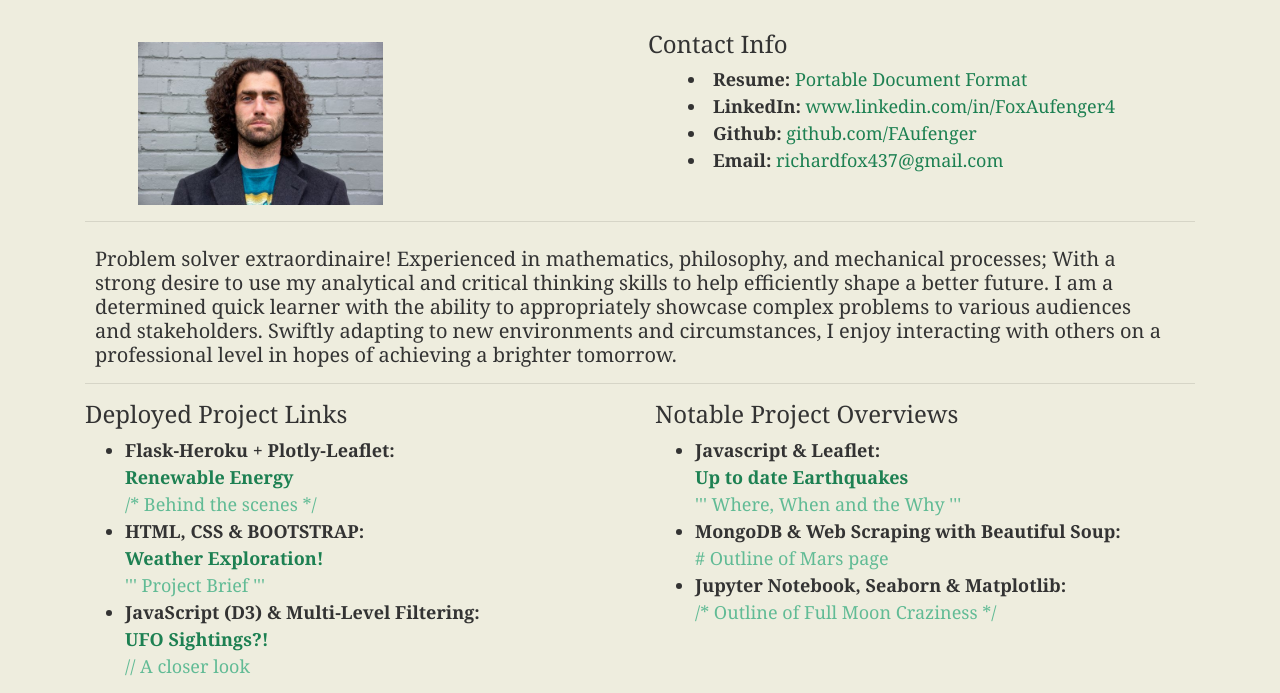
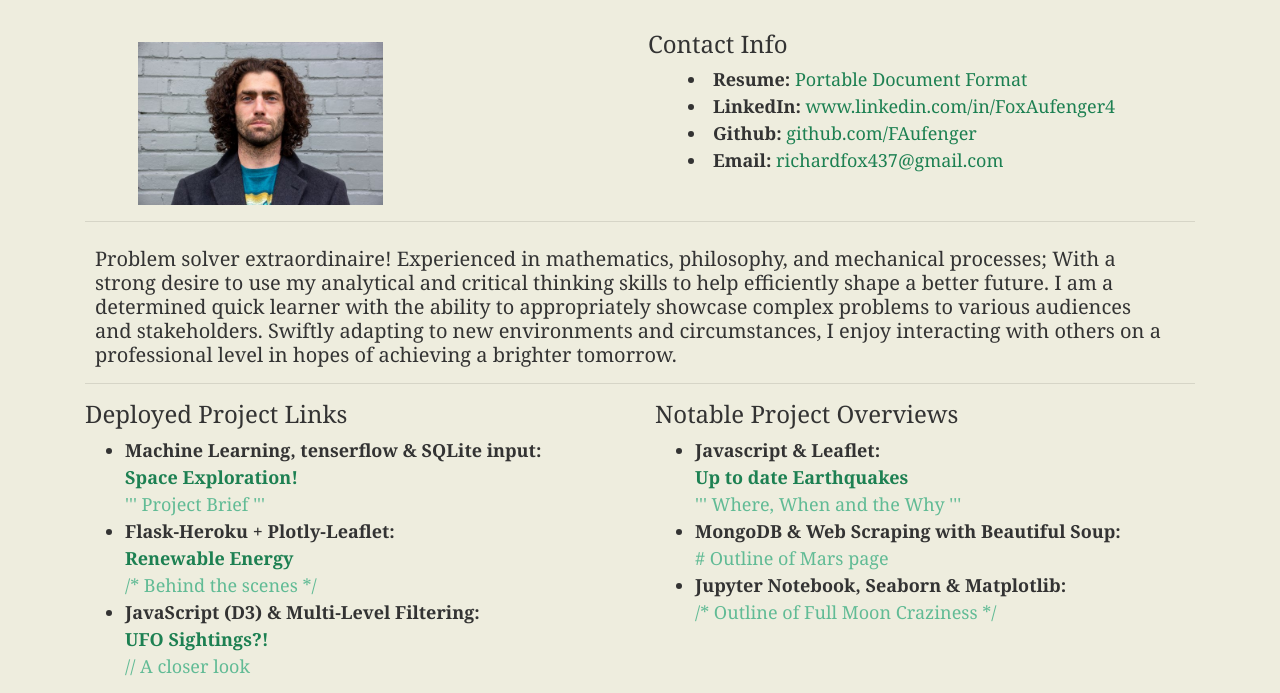
Before and after one commit to FAufenger/FAufenger.github.io, a plain HTML site: page index.html in a window 1280 px wide. Shown: the part 102-795 px from the top of the page. Drawn offline with nearby package versions, Linux system fonts and the light colour scheme.

Commit message:
Update index.html

```diff
--- a/index.html
+++ b/index.html
@@ -71,12 +71,12 @@
       <div class="col-md-6" id="project-info">
         <h2 class ="text-left">Deployed Project Links</h2>
         <ul>
+          <li><strong>Machine Learning, tenserflow & SQLite input:</strong><br><a target="_blank"
+            href="https://space-ml.herokuapp.com/"><b>Space Exploration!</b></a><br>
+            <a target="_blank" href="https://github.com/FAufenger/space-ml-heroku"><c>''' Project Brief '''</c></a></li>
           <li><strong>Flask-Heroku + Plotly-Leaflet:</strong><br><a target="_blank"
               href="https://fox-energy-us-global.herokuapp.com/"><b>Renewable Energy</b></a><br>
               <a target="_blank" href="https://github.com/FAufenger/EnergyMeasured--deployedHeroku"><c>/* Behind the scenes */</c></a></li>
-          <li><strong>HTML, CSS & BOOTSTRAP:</strong><br><a target="_blank"
-              href="https://faufenger.github.io/Web-Design-Weather/"><b>Weather Exploration!</b></a><br>
-              <a target="_blank" href="https://github.com/FAufenger/Web-Design-Weather"><c>''' Project Brief '''</c></a></li>
           <li><strong>JavaScript (D3) & Multi-Level Filtering:</strong><br><a target="_blank"
               href="https://fox-javascript--ufo--heroku.herokuapp.com/"><b>UFO Sightings?!</b></a><br>
               <a target="_blank" href="https://github.com/FAufenger/javascript-ufo"><c>// A closer look</c></a></li>
```
